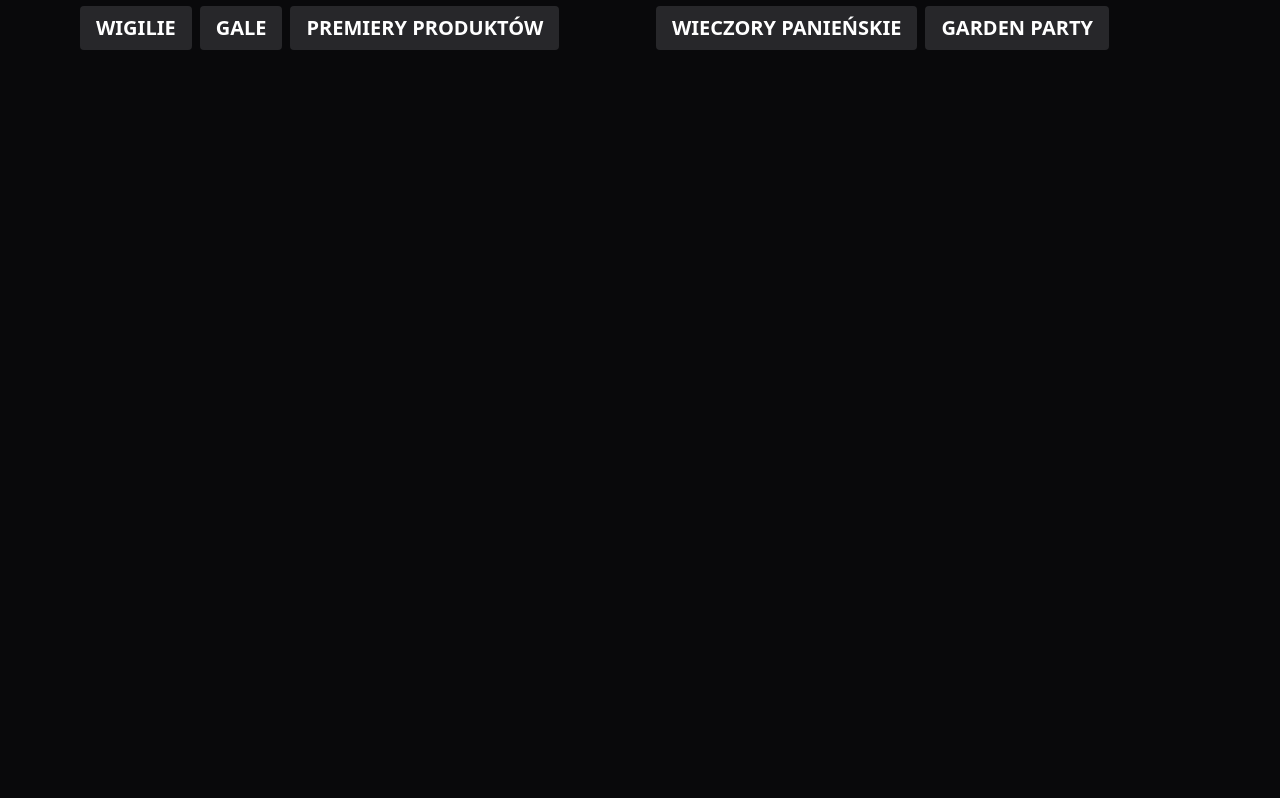
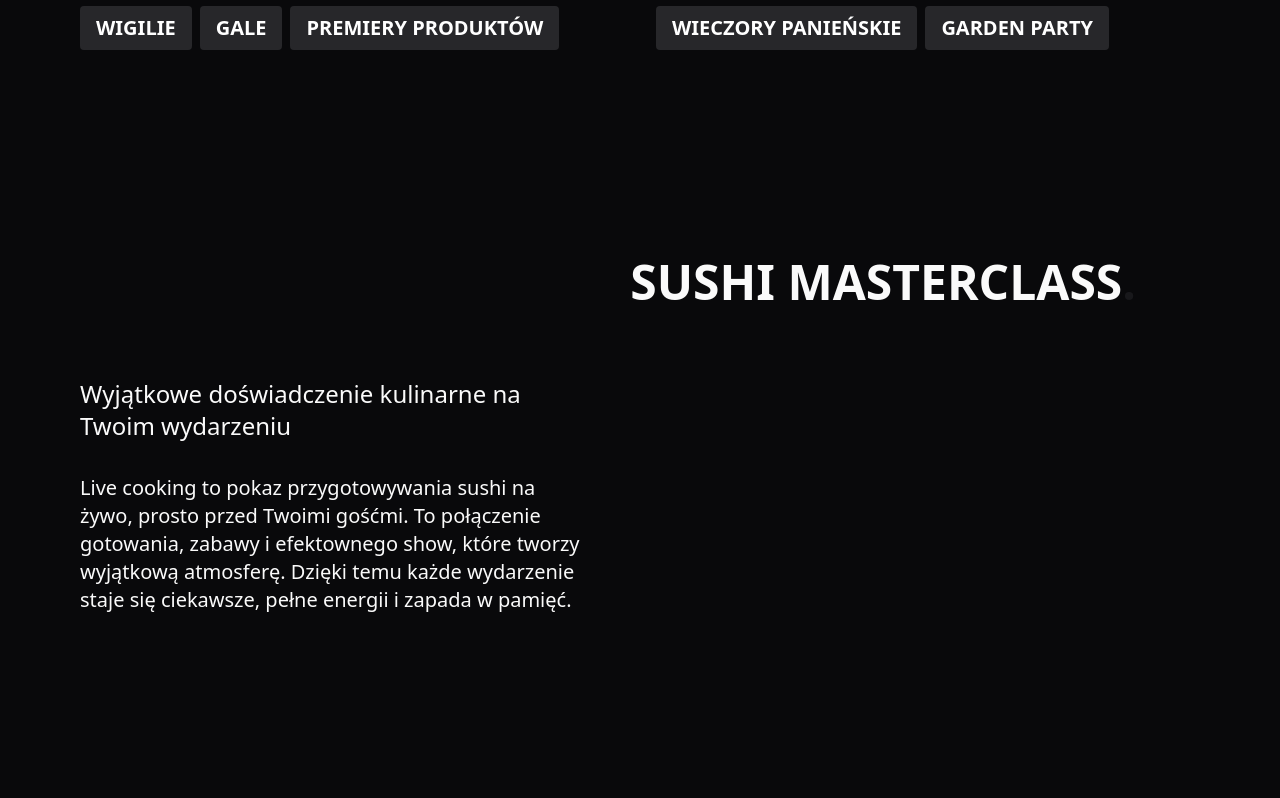
Before and after one commit to AleksanderPaluch/eventWeb-, a React (Vite) app: page / in a window 1280 px wide. Shown: the part 2962-3760 px from the top of the page. Built offline with nearby package versions, Linux system fonts and the light colour scheme.

Commit message:
motion text added

```diff
--- a/src/App.tsx
+++ b/src/App.tsx
@@ -1,6 +1,7 @@
 import { Bio } from "./components/Bio/Bio";
 import { Hero } from "./components/Hero/Hero";
 import { Live } from "./components/Live/Live";
+import { Masterclass } from "./components/Masterclass/Masterclass";
 import { Nav } from "./components/Nav/Nav";
 
 function App() {
@@ -10,11 +11,7 @@ function App() {
         <Nav />
         <Hero />
         <Live />
-        <Bio />
-        <Bio />
-        <Bio />
-        <Bio />
-        <Bio />
+        <Masterclass />
         <Bio />
       </div>
     </>
--- a/src/components/Live/Live.tsx
+++ b/src/components/Live/Live.tsx
@@ -1,6 +1,5 @@
-
+import { Motion } from "../Motion/Motion";
 import SectionHeader from "../SectionHeader/SectionHeader";
-
 
 const Chip = ({ children }) => {
   return (
@@ -14,24 +13,36 @@ export const Live = () => {
   return (
     <section
       id="Sushi-offer"
-      className="h-[2000px]  mx-auto max-w-6xl px-4 pt-32 text-zinc-50 bg-zinc-950"
+      className="mx-auto max-w-6xl px-4 pt-32 text-zinc-50 bg-zinc-950"
     >
       <SectionHeader title="sushi LIVE COOKING" side="left" />
 
       <div className="prose grid grid-cols-1 gap-8 prose-p:my-2 w-3/5">
+        {" "}
+        <Motion>
+          {" "}
           <p className="text-zinc-50 text-2xl ">
             Wyjątkowe doświadczenie kulinarne na <br /> Twoim wydarzeniu
           </p>
+        </Motion>
+        <Motion>
+          {" "}
           <p className="text-zinc-50 text-xl w-3/4">
             Live cooking to pokaz przygotowywania sushi na żywo, prosto przed
             Twoimi gośćmi. To połączenie gotowania, zabawy i efektownego show,
             które tworzy wyjątkową atmosferę. Dzięki temu każde wydarzenie staje
             się ciekawsze, pełne energii i zapada w pamięć.
           </p>
+        </Motion>
       </div>
       <div className=" grid my-18 md:grid-cols-2 gap-8  ">
         <div className="">
+          <Motion>
+            {" "}
             <p className="text-3xl font-bold">DLA FIRM</p>
+          </Motion>
+          <Motion>
+            {" "}
             <div className="mt-4 flex flex-wrap gap-2">
               {" "}
               <Chip>Eventy firmowe</Chip>
@@ -40,11 +51,17 @@ export const Live = () => {
               <Chip>Wigilie</Chip>
               <Chip>Gale</Chip>
               <Chip>Premiery produktów</Chip>
-          </div>
+            </div>{" "}
+          </Motion>
         </div>
 
         <div className="">
+          <Motion>
+            {" "}
             <p className="text-3xl font-bold">DLA KLIENTÓW PRYWATNYCH</p>
+          </Motion>
+          <Motion>
+            {" "}
             <div className="mt-4 flex flex-wrap gap-2">
               {" "}
               <Chip>Wesela</Chip>
@@ -53,6 +70,7 @@ export const Live = () => {
               <Chip>Wieczory panieńskie</Chip>
               <Chip>Garden party</Chip>
             </div>
+          </Motion>
         </div>
       </div>
     </section>
--- /dev/null
+++ b/src/components/Masterclass/Masterclass.tsx
@@ -0,0 +1,24 @@
+import SectionHeader from "../SectionHeader/SectionHeader";
+
+export const Masterclass = () => {
+  return (
+    <section
+      id="Sushi-offer"
+      className="  mx-auto max-w-6xl px-4 pt-32 text-zinc-50 bg-zinc-950"
+    >
+      <SectionHeader title="Sushi Masterclass" side="right" />
+
+      <div className="prose grid grid-cols-1 gap-8 prose-p:my-2 w-3/5">
+        <p className="text-zinc-50 text-2xl ">
+          Wyjątkowe doświadczenie kulinarne na <br /> Twoim wydarzeniu
+        </p>
+        <p className="text-zinc-50 text-xl w-3/4">
+          Live cooking to pokaz przygotowywania sushi na żywo, prosto przed
+          Twoimi gośćmi. To połączenie gotowania, zabawy i efektownego show,
+          które tworzy wyjątkową atmosferę. Dzięki temu każde wydarzenie staje
+          się ciekawsze, pełne energii i zapada w pamięć.
+        </p>
+      </div>
+    </section>
+  );
+};
--- /dev/null
+++ b/src/components/Motion/Motion.tsx
@@ -0,0 +1,13 @@
+import { motion } from "framer-motion";
+
+export const Motion = ({children}) => {
+  return (
+    <motion.div
+      initial={{ y: 60, opacity: 0 }}
+      whileInView={{ y: 0, opacity: 1 }}
+      transition={{ ease: "easeInOut", duration: 0.75 }}
+
+
+    >{children}</motion.div>
+  )
+}
--- a/src/components/SectionHeader/SectionHeader.tsx
+++ b/src/components/SectionHeader/SectionHeader.tsx
@@ -15,7 +15,7 @@ const SectionHeader: React.FC<SectionHeaderProps> = ({
       initial={{ y: 60, opacity: 0 }}
       whileInView={{ y: 0, opacity: 1 }}
       transition={{ ease: "easeInOut", duration: 0.75 }}
-      className="mb-12 flex h-20  gap-8  font-black uppercase"
+      className="mb-12 mx-16 flex h-20  gap-8  font-black uppercase"
       style={{ flexDirection: side === "left" ? "row" : "row-reverse" }}
     >
       {/* <div className="h-[1px] w-full bg-zinc-500"></div> */}
```
Lines whose indentation alone changed are shown as unchanged.
